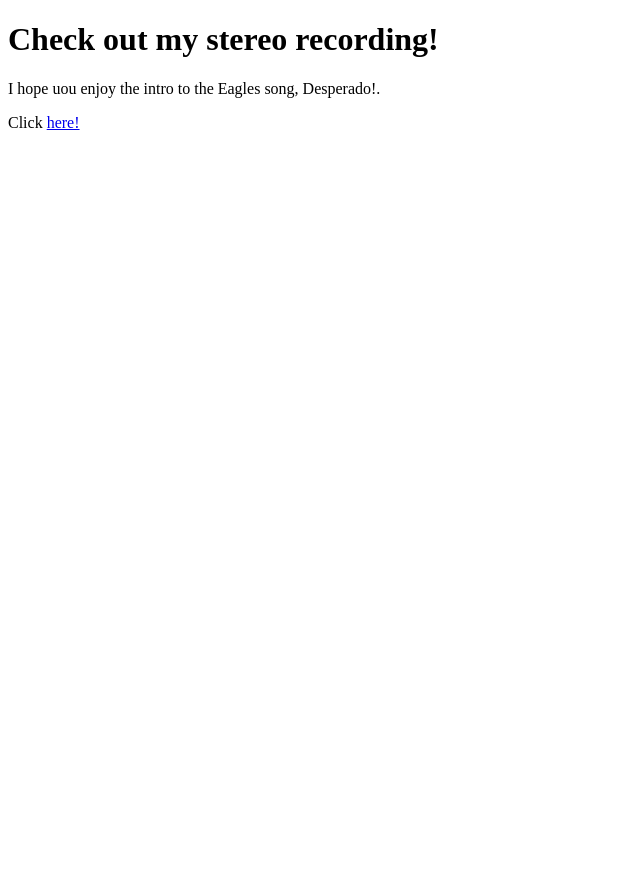
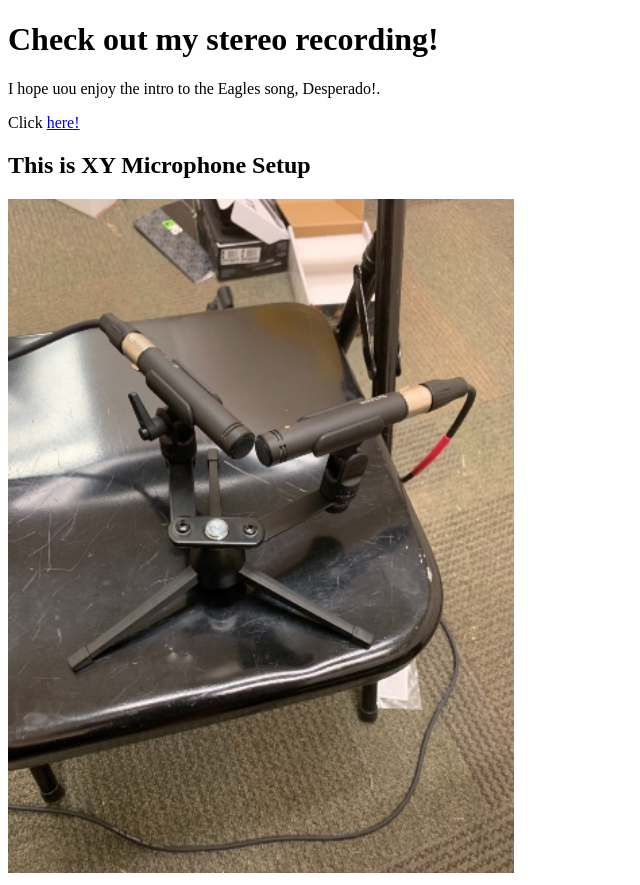
Before and after one commit to Moorejonathan304/Jonathan-School, a plain HTML site: page stereo.html in a window 1280 px wide. Shown: the whole page, without its empty margins (0-640 px from the left). Before the commit the page ends 800 px from the top, so only its background shows below. Drawn offline with Linux system fonts and the light colour scheme.

Commit message:
Update stereo.html

```diff
--- a/stereo.html
+++ b/stereo.html
@@ -8,3 +8,6 @@
 
 
  <p>Click <a href="https://baylor.app.box.com/folder/124017618936?s=38vazhlr5maztcdsy5em1man8wbrniml">here!</a></p>
+
+ <h2>This is XY Microphone Setup</h2>
+ <img src="XY MIC 500.jpg" width="40%">
```
